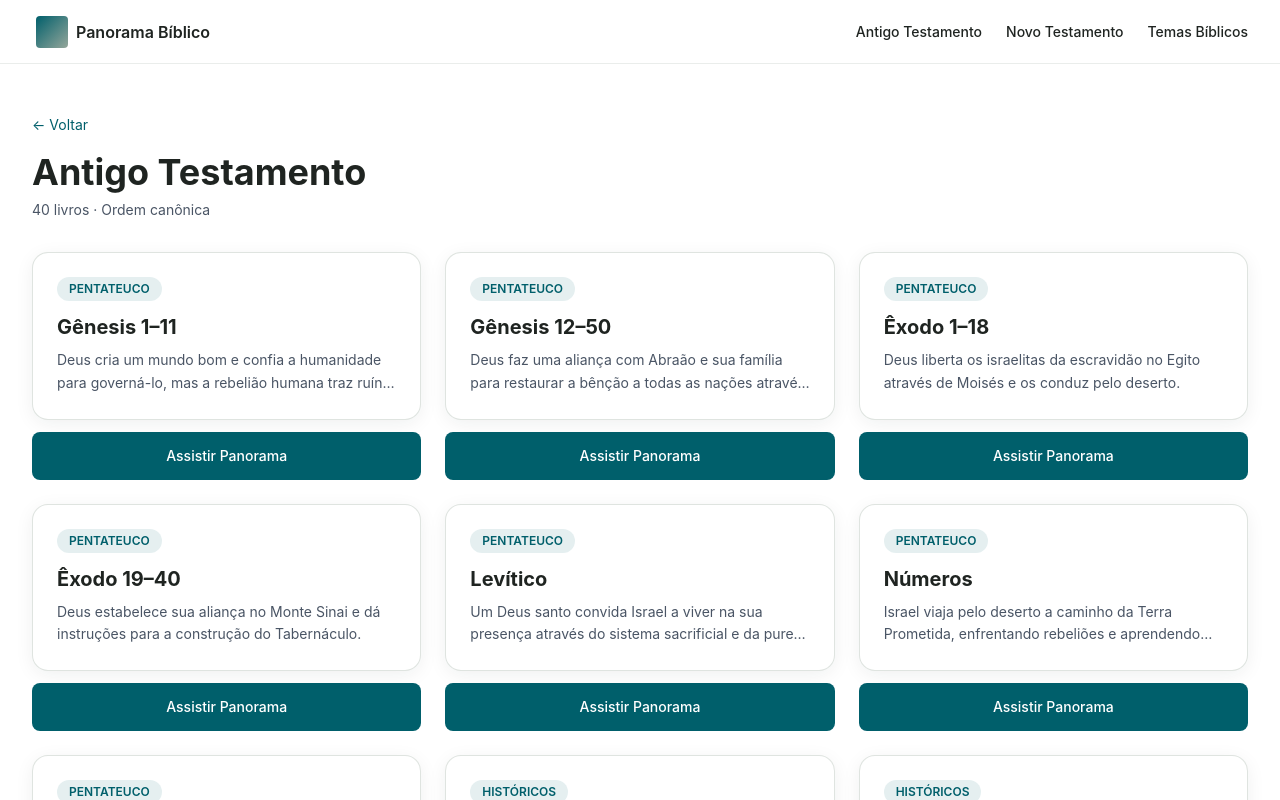
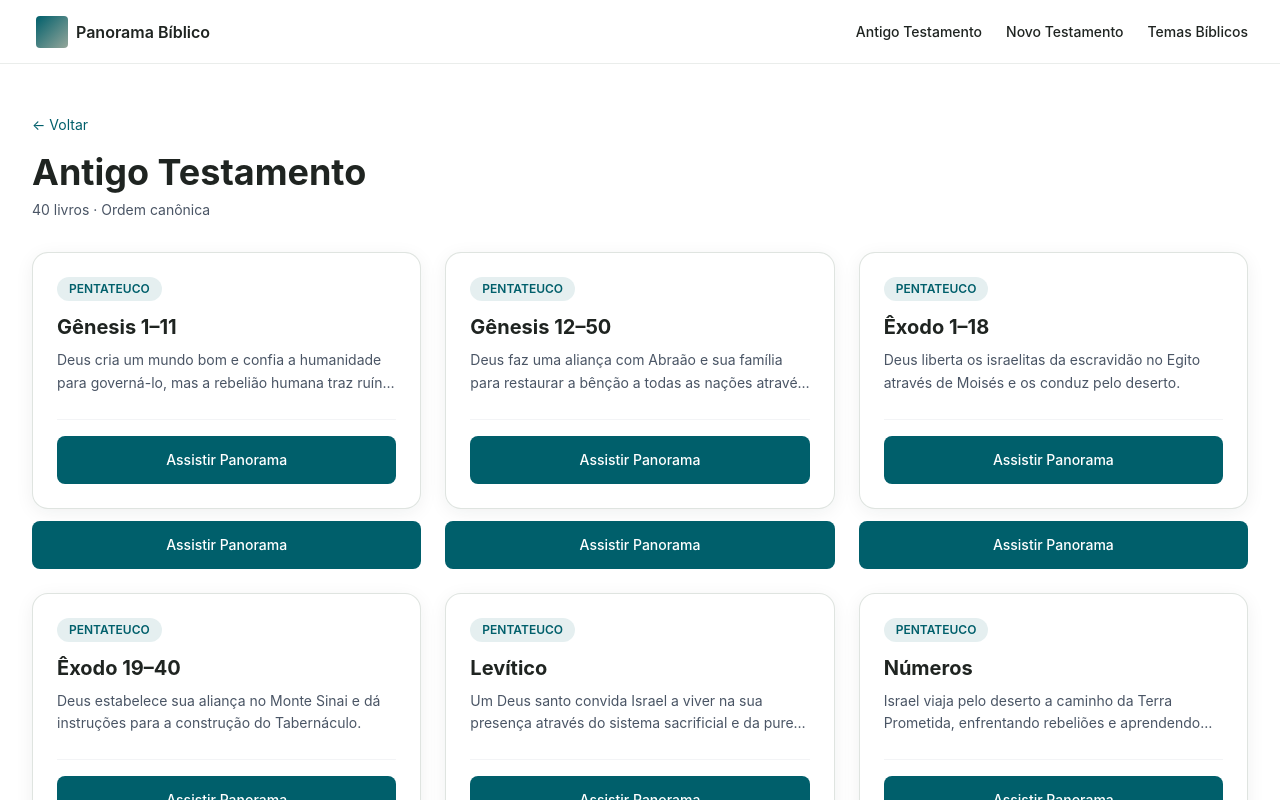
Before and after one commit to comunidadevitral/panorama_biblico, a React (Vite) app: page /antigo-testamento in a window 1280 px wide. Shown: the top 800 px of the page. Built offline with nearby package versions, Linux system fonts and the light colour scheme.

Commit message:
feat: BookCard com botão Assistir Panorama abre VideoModal

```diff
--- a/src/components/BookCard.jsx
+++ b/src/components/BookCard.jsx
@@ -1,4 +1,4 @@
-export default function BookCard({ book, category }) {
+export default function BookCard({ book, category, onView }) {
   return (
     <article className="group relative bg-white dark:bg-vitral-card-dark rounded-2xl p-6 border border-vitral-secondary/30 shadow-vitral-card hover:shadow-vitral-hover hover:border-vitral-primary/50 transition-all duration-300 flex flex-col justify-between">
       <div>
@@ -17,6 +17,15 @@ export default function BookCard({ book, category }) {
           {book.description}
         </p>
       </div>
+      <div className="mt-6 pt-4 border-t border-gray-100 dark:border-gray-800">
+        <button
+          type="button"
+          className="min-h-[48px] w-full px-4 py-2 inline-flex items-center justify-center rounded-lg bg-vitral-primary text-white font-medium text-sm hover:bg-opacity-90 transition"
+          onClick={onView}
+        >
+          Assistir Panorama
+        </button>
+      </div>
     </article>
   )
 }
--- a/src/pages/AntigoTestamento.jsx
+++ b/src/pages/AntigoTestamento.jsx
@@ -1,9 +1,13 @@
 import { Link } from 'react-router-dom'
 import Header from '../components/Header'
 import BookCard from '../components/BookCard'
+import VideoModal from '../components/VideoModal'
 import { antigoTestamentoBooks } from '../data/videosData'
+import { useState } from 'react'
 
 export default function AntigoTestamento() {
+  const [video, setVideo] = useState(null)
+
   return (
     <div className="min-h-screen bg-white dark:bg-vitral-bg-dark text-vitral-dark dark:text-white">
       <Header />
@@ -15,11 +19,18 @@ export default function AntigoTestamento() {
         <div className="mt-8 grid gap-6 sm:grid-cols-2 lg:grid-cols-3">
           {antigoTestamentoBooks.map((book) => (
             <div key={book.id} className="relative">
-              <BookCard book={book} category={book.category} />
+              <BookCard book={book} category={book.category} onView={() => setVideo(book)} />
             </div>
           ))}
         </div>
       </main>
+      {video && (
+        <VideoModal
+          youtubeId={video.youtubeId}
+          title={`Panorama — ${video.title}`}
+          onClose={() => setVideo(null)}
+        />
+      )}
     </div>
   )
 }
```
